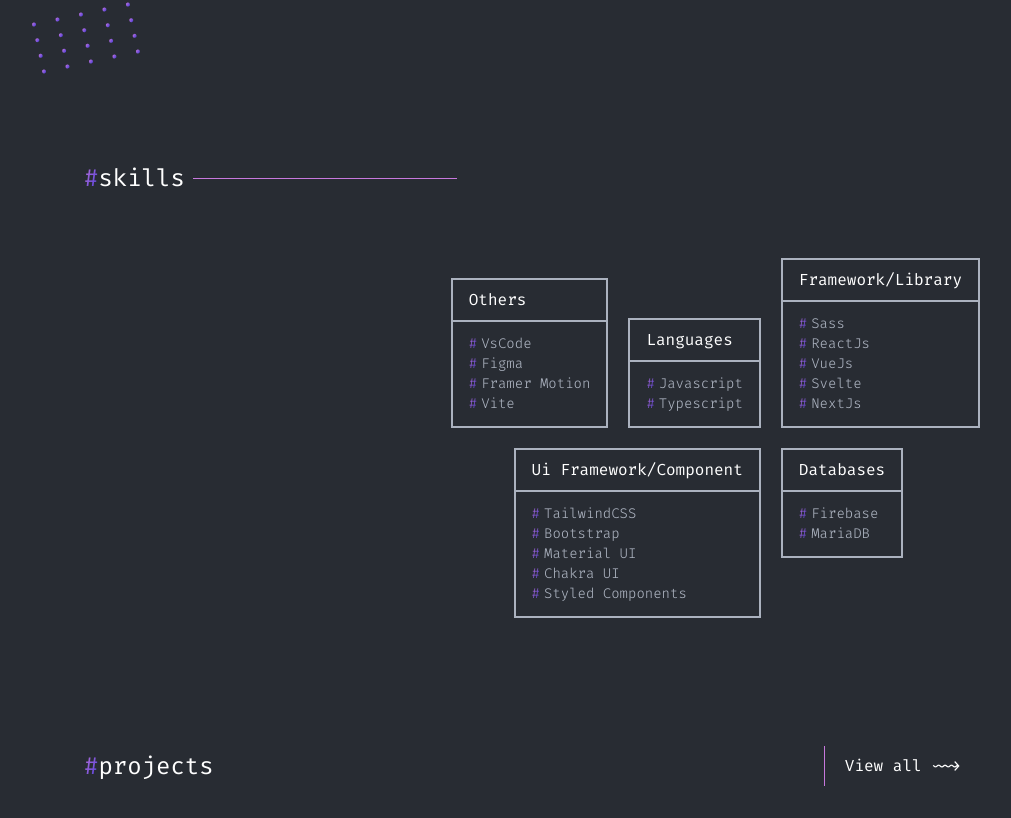
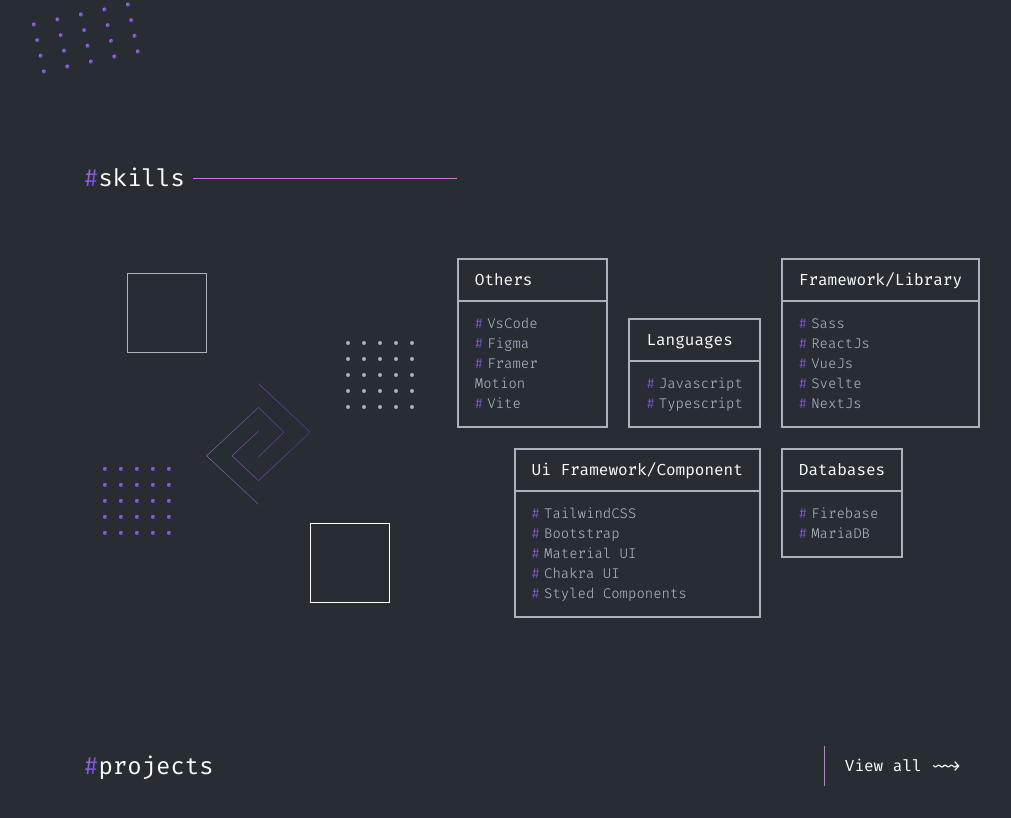
Before and after one commit to zulmy-azhary/v2, a Next.js app: page / in a window 1280 px wide. Shown: the part 1614-2432 px from the top of the page, without its empty margins (108-1119 px from the left). Built offline with nearby package versions, Linux system fonts and the light colour scheme.

Commit message:
Update style of skills layout grid for tablet screen

```diff
--- a/src/components/atoms/Dots.tsx
+++ b/src/components/atoms/Dots.tsx
@@ -8,7 +8,7 @@
 
 const Dots: React.FC<Props> = ({ size, color, className, ...rest }) => {
   return (
-    <div className={clsx("grid grid-cols-5", className)} {...rest}>
+    <div className={clsx("grid grid-cols-5 place-items-center", className)} {...rest}>
       {Array.from(new Array(size)).map((_, idx) => (
         <span
           key={idx}
--- a/src/components/atoms/Hamburger.tsx
+++ /dev/null
@@ -1,9 +0,0 @@
-import React from 'react'
-
-const Hamburger: React.FC = () => {
-  return (
-    <div>Hamburger</div>
-  )
-}
-
-export default Hamburger
--- /dev/null
+++ b/src/components/molecules/Hamburger.tsx
@@ -0,0 +1,14 @@
+import React from "react";
+import { Box } from "@/components/atoms";
+
+const Hamburger: React.FC = () => {
+  return (
+    <div className="w-7 flex flex-col gap-y-2 cursor-pointer">
+      <Box className="border-none h-[2px] w-full bg-gray" />
+      <Box className="border-none h-[2px] w-full bg-gray" />
+      <Box className="border-none h-[2px] w-full bg-gray" />
+    </div>
+  );
+};
+
+export default Hamburger;
--- a/src/components/molecules/SkillCard.tsx
+++ b/src/components/molecules/SkillCard.tsx
@@ -9,9 +9,9 @@
 
 const SkillCard: React.FC<Props> = ({ title, items, className, ...rest }) => {
   return (
-    <Box className={clsx("lg:max-w-[20rem] lg:w-fit h-fit", className)} {...rest}>
+    <Box className={clsx("lg:w-fit h-fit", className)} {...rest}>
       <Box className="h-fit">
-        <h4 className="px-4 py-2 xl:text-lg">{title}</h4>
+        <h3 className="px-4 py-2 xl:text-lg">{title}</h3>
       </Box>
       <Box className="px-3 md:px-4 py-3">
         {items.map((item, i) => (
--- /dev/null
+++ b/src/components/molecules/SkillObjects.tsx
@@ -0,0 +1,27 @@
+import React from "react";
+import { Box, Dots } from "@/components/atoms";
+import Image from "next/image";
+
+const SkillObjects: React.FC = () => {
+  return (
+    <div className="basis-2/5 grid grid-cols-6 grid-rows-3 xl:grid-cols-4 xl:grid-rows-2 place-items-center gap-4">
+      <Dots
+        color="bg-gray"
+        size={25}
+        className="w-20 h-20 col-start-5 col-span-full row-start-1 row-span-2 xl:col-span-2 xl:justify-self-start"
+      />
+      <Dots size={25} className="w-20 h-20 col-start-1 col-span-2 row-start-2 row-span-2" />
+      <Box className="w-20 h-20 order-first col-start-1 row-start-1 col-span-3 xl:col-span-2 xl:self-start" />
+      <Box className="w-20 h-20 order-last col-start-4 row-start-3 col-span-3 border-white" />
+      <Image
+        className="w-20 lg:w-auto h-auto col-start-3 row-start-2 col-span-2 row-span-2 self-start"
+        src={"/assets/brand-logo.svg"}
+        width={254}
+        height={254}
+        alt="Brand Logo"
+      />
+    </div>
+  );
+};
+
+export default SkillObjects;
--- a/src/components/molecules/index.ts
+++ b/src/components/molecules/index.ts
@@ -11,3 +11,5 @@
 export { default as AboutImage } from "./AboutImage";
 export { default as Icons } from "./Icons";
 export { default as SkillCard } from "./SkillCard";
+export { default as SkillObjects } from "./SkillObjects";
+export { default as Hamburger } from "./Hamburger";
--- a/src/components/organisms/Navbar.tsx
+++ b/src/components/organisms/Navbar.tsx
@@ -1,5 +1,5 @@
 import React from "react";
-import { BrandLogo, NavList } from "@/components/molecules";
+import { BrandLogo, Hamburger, NavList } from "@/components/molecules";
 import { useRouter } from "next/router";
 import { useMediaQuery } from "@/hooks/useMediaQuery";
 
@@ -12,7 +12,10 @@
     <header className="pt-5 md:pt-10 pb-5 md:pb-3 fixed top-0 inset-x-0 z-10 bg-bgColor">
       <nav className="flex justify-between items-center max-w-xs md:max-w-2xl lg:max-w-4xl xl:max-w-6xl mx-auto">
         <BrandLogo />
-        {isTablet && isHomePage && <NavList />}
+        <aside>
+          {isTablet && isHomePage && <NavList />}
+          {!isTablet && <Hamburger />}
+        </aside>
       </nav>
     </header>
   );
--- a/src/components/organisms/Skills.tsx
+++ b/src/components/organisms/Skills.tsx
@@ -1,36 +1,36 @@
 import React from "react";
-import { Section, SkillCard } from "@/components/molecules";
+import { Section, SkillCard, SkillObjects } from "@/components/molecules";
 
 const Skills: React.FC = () => {
   return (
     <Section section={"skills"} headingClassName="basis-5/12">
-      <div className="flex flex-col lg:flex-row">
-        <div className="basis-2/5"></div>
-        <div className="basis-3/5 grid grid-flow-row lg:grid-flow-col grid-cols-2 md:grid-cols-3 lg:grid-cols-1 lg:grid-rows-2 gap-5 lg:place-items-end">
+      <div className="flex flex-col lg:flex-row gap-y-6 lg:gap-x-6">
+        <SkillObjects />
+        <div className="basis-3/5 grid grid-flow-row lg:grid-flow-col grid-cols-2 md:grid-cols-7 lg:grid-cols-1 lg:grid-rows-2 gap-5 lg:place-items-end">
           <SkillCard
             title="Languages"
             items={["Javascript", "Typescript"]}
-            className="md:self-end lg:order-last"
+            className="md:col-start-3 md:col-span-2 lg:col-auto md:self-end lg:order-last"
           />
           <SkillCard
             title="Framework/Library"
             items={["Sass", "ReactJs", "VueJs", "Svelte", "NextJs"]}
-            className="order-first md:order-none col-span-2 md:col-auto lg:col-start-3 xl:col-start-3 lg:row-start-1 xl:row-start-2 md:self-end xl:place-self-start"
+            className="order-first md:order-none md:col-start-5 col-span-2 md:col-span-3 lg:col-auto lg:col-start-3 xl:col-start-3 lg:row-start-1 xl:row-start-2 md:self-end xl:place-self-start"
           />
           <SkillCard
             title="Ui Framework/Component"
             items={["TailwindCSS", "Bootstrap", "Material UI", "Chakra UI", "Styled Components"]}
-            className="order-last col-span-2 md:col-auto md:self-center md:order-first lg:order-none md:row-span-2 lg:row-auto lg:col-span-2 xl:col-span-1 lg:col-start-1 xl:col-start-3 lg:row-start-2 xl:row-start-1"
+            className="order-last md:order-first lg:order-none md:row-start-2 lg:row-start-2 xl:row-start-1 md:row-span-2 lg:row-auto col-span-2 md:col-span-3 lg:col-span-2 xl:col-span-1 lg:col-start-1 xl:col-start-3 md:self-center lg:self-start xl:self-end"
           />
           <SkillCard
             title="Databases"
             items={["Firebase", "MariaDB"]}
-            className="md:col-start-3 xl:col-start-2 lg:row-start-2 xl:row-start-2 lg:justify-self-start lg:self-start xl:justify-self-end"
+            className="md:col-start-6 md:col-span-2 xl:col-start-2 lg:col-start-3 lg:col-auto lg:row-start-2 xl:row-start-2 lg:justify-self-start lg:self-start xl:justify-self-end"
           />
           <SkillCard
             title="Others"
             items={["VsCode", "Figma", "Framer Motion", "Vite"]}
-            className="row-span-2 self-end col-start-2 row-start-2 lg:col-auto lg:row-auto lg:order-first xl:col-start-2 xl:row-start-1"
+            className="row-span-2 self-end md:self-center lg:self-end col-start-2 md:col-start-1 md:col-span-2 md:row-start-1 md:row-span-2 row-start-2 lg:col-auto lg:row-auto lg:order-first xl:col-start-2 xl:row-start-1"
           />
         </div>
       </div>
```
